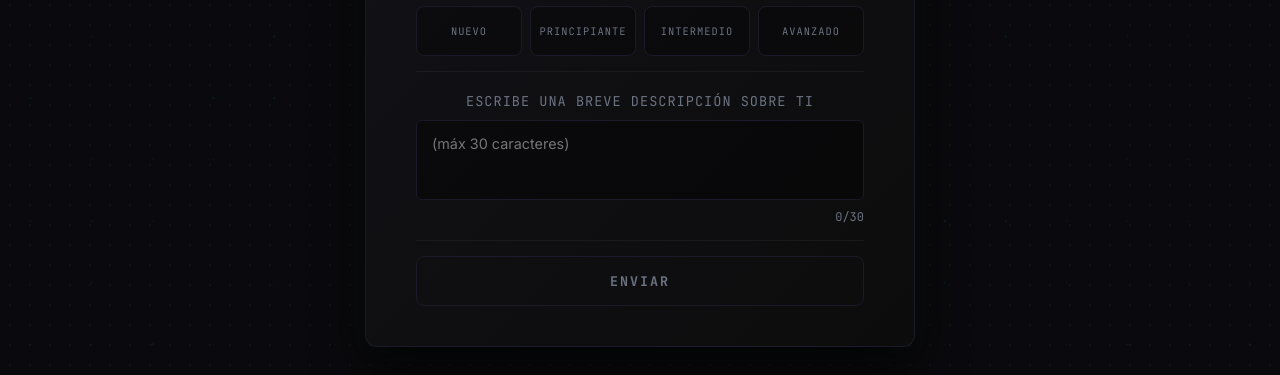
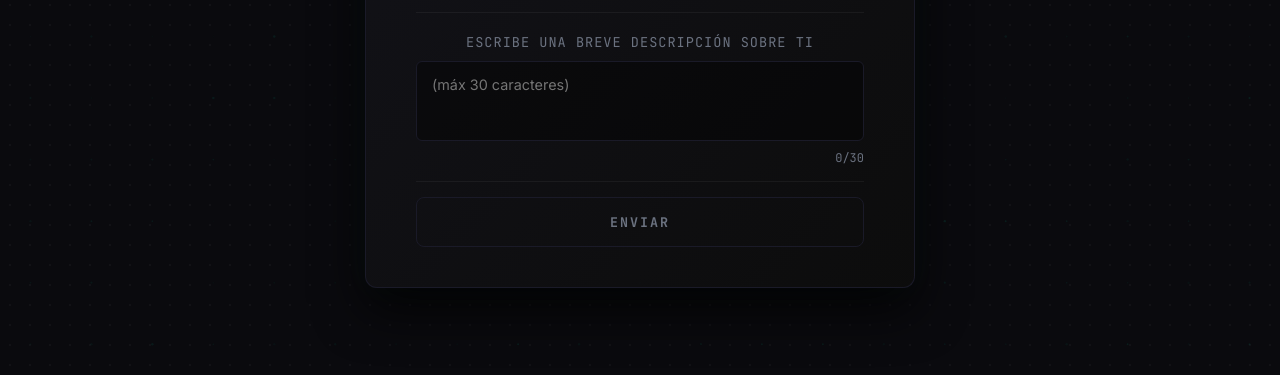
Before and after one commit to dap0ry/CodexarWeb, a website: page src/pages/Onboarding.html in a window 1280 px wide. Shown: the part 425-800 px from the top of the page. Drawn offline with Linux system fonts and the light colour scheme; sample sign-in values are in the browser's storage; animation ran at ten frames a second.

Commit message:
fix: remove level selector from onboarding (unused)
JS fallback sends "Nuevo" automatically. Cleaned level keys from all locales.

Co-Authored-By: Claude Sonnet 4.6 <noreply@anthropic.com>

```diff
--- a/src/locales/en.json
+++ b/src/locales/en.json
@@ -84,11 +84,6 @@
     "usernamePlaceholder": "E.g.: CodeMaster",
     "avatarHint": "Choose your profile picture (optional)",
     "languagesLabel": "Choose your language",
-    "levelLabel": "Choose your level",
-    "levelNew": "NEW",
-    "levelBeginner": "BEGINNER",
-    "levelIntermediate": "INTERMEDIATE",
-    "levelAdvanced": "ADVANCED",
     "descLabel": "Write a brief description about yourself",
     "descPlaceholder": "(max 30 characters)",
     "submit": "SUBMIT"
--- a/src/locales/es.json
+++ b/src/locales/es.json
@@ -84,11 +84,6 @@
     "usernamePlaceholder": "Ej: CodeMaster",
     "avatarHint": "Elige tu foto de perfil (opcional)",
     "languagesLabel": "Elige tu lenguaje",
-    "levelLabel": "Elige tu nivel",
-    "levelNew": "NUEVO",
-    "levelBeginner": "PRINCIPIANTE",
-    "levelIntermediate": "INTERMEDIO",
-    "levelAdvanced": "AVANZADO",
     "descLabel": "Escribe una breve descripción sobre ti",
     "descPlaceholder": "(máx 30 caracteres)",
     "submit": "ENVIAR"
--- a/src/locales/zh.json
+++ b/src/locales/zh.json
@@ -84,11 +84,6 @@
     "usernamePlaceholder": "例如：CodeMaster",
     "avatarHint": "选择头像（可选）",
     "languagesLabel": "选择语言",
-    "levelLabel": "选择级别",
-    "levelNew": "新手",
-    "levelBeginner": "初学者",
-    "levelIntermediate": "中级",
-    "levelAdvanced": "高级",
     "descLabel": "写一段关于自己的简介",
     "descPlaceholder": "（最多30个字符）",
     "submit": "提交"
--- a/src/pages/Onboarding.html
+++ b/src/pages/Onboarding.html
@@ -55,29 +55,6 @@
                 </div>
             </div>
 
-            <!-- Level -->
-            <div class="section-box text-center">
-                <label data-i18n="onboarding.levelLabel">Elige tu nivel</label>
-                <div class="level-grid">
-                    <label class="level-card">
-                        <input type="radio" name="level" value="Nuevo" required>
-                        <span data-i18n="onboarding.levelNew">NUEVO</span>
-                    </label>
-                    <label class="level-card">
-                        <input type="radio" name="level" value="Principiante">
-                        <span data-i18n="onboarding.levelBeginner">PRINCIPIANTE</span>
-                    </label>
-                    <label class="level-card">
-                        <input type="radio" name="level" value="Intermedio">
-                        <span data-i18n="onboarding.levelIntermediate">INTERMEDIO</span>
-                    </label>
-                    <label class="level-card">
-                        <input type="radio" name="level" value="Avanzado">
-                        <span data-i18n="onboarding.levelAdvanced">AVANZADO</span>
-                    </label>
-                </div>
-            </div>
-
             <!-- Description -->
             <div class="section-box">
                 <label class="text-center w-100 block" data-i18n="onboarding.descLabel">Escribe una breve descripción sobre ti</label>
```
